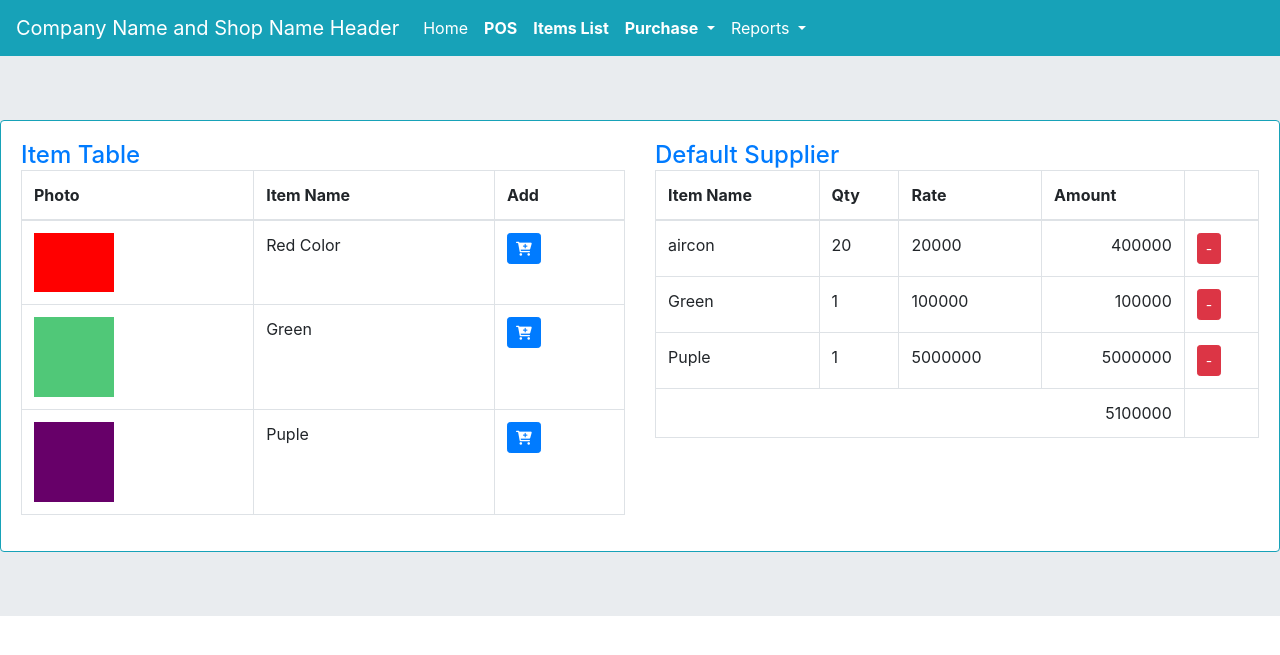
After one commit to thetnaingtunerp/ajax_invoice, a Django app: page /add_purchase_voc/1/ in a window 1280 px wide. The commit adds this page. Shown: the top 655 px of the page. Run offline with Django 5.2, Linux system fonts and the light colour scheme; data comes from the database, SQL or seed files in the repository; both versions use the stored data as it was after the commit; some libraries are stand-ins or nearby versions.

Commit message:
update purchase data

```diff
--- a/pos/myapp/admin.py
+++ b/pos/myapp/admin.py
@@ -6,3 +6,4 @@ admin.site.register(invoice)
 admin.site.register(invitem)
 admin.site.register(invoice_heading)
 admin.site.register(supplierinfo)
+admin.site.register(purchaseitems)
--- a/pos/myapp/models.py
+++ b/pos/myapp/models.py
@@ -66,7 +66,7 @@ class purchasevoc(models.Model):
     updated_at = models.DateTimeField(auto_now=True)
 
     def __str__(self):
-        return self.suppliername
+        return f"{self.id}"
 
 class purchaseitems(models.Model):
     purvoc = models.ForeignKey(purchasevoc,on_delete=models.CASCADE)
--- a/pos/myapp/urls.py
+++ b/pos/myapp/urls.py
@@ -29,4 +29,6 @@ urlpatterns = [
 	path('update_supplier/', views.update_supplier, name='update_supplier'),
 	path('supplier_to_vouc/', views.supplier_to_vouc, name='supplier_to_vouc'),
 	path('purchase_invoice_view/', views.purchase_invoice_view, name='purchase_invoice_view'),
+	path('add_purchase_voc/<int:id>/', views.add_purchase_voc, name='add_purchase_voc'),
+	path('save_itm_purvoc/', views.save_itm_purvoc, name='save_itm_purvoc'),
 ]
--- a/pos/myapp/views.py
+++ b/pos/myapp/views.py
@@ -229,3 +229,36 @@ def purchase_invoice_view(request):
     purvoc = purchasevoc.objects.all()
     context = {'purvoc':purvoc}
     return render(request, 'purchase_invoice_view.html', context)
+
+def add_purchase_voc(request,id):
+    context={}
+    context["itm"] = item.objects.all()
+    context["pvo"] = purchasevoc.objects.get(id=id)
+    context["pitm"] = purchaseitems.objects.filter(purvoc=id)
+    return render(request, 'add_purchase_voc.html', context)
+
+def save_itm_purvoc(request):
+    pvoid = request.GET.get('pvoid')
+    itm = request.GET.get('itm')
+    iqty = request.GET.get('iqty')
+    irate = request.GET.get('irate')
+    itmid = request.GET.get('itmid')
+
+    purvoc = purchasevoc.objects.get(id=int(pvoid))
+    itemid = int(itmid)
+    qty = int(iqty)
+    rate = int(irate)
+    amt = qty * rate
+
+    pui = purchaseitems(purvoc=purvoc, item=itm, itemid=itemid, qty=qty, rate=rate, amount=amt)
+    pui.save()
+
+    purvoc.total +=amt
+    purvoc.save()
+
+    i_obj = item.objects.get(id=itemid)
+    i_obj.price = rate
+    i_obj.stock += qty
+    i_obj.save()
+
+    return JsonResponse({'status':'success'})
--- /dev/null
+++ b/pos/templates/add_purchase_voc.html
@@ -0,0 +1,111 @@
+{% extends 'base.html' %}
+
+{% block content %}
+
+
+
+<div class="card border-info">
+  <div class="card-body row">
+
+<div class="col-md-6">
+    <a href="#" class="h4">Item Table</a>
+    <table id="purItmtbl" class="table table-bordered" style="width:100%">
+    	<thead>
+    		<tr>
+    			<th>Photo</th>
+    			<th>Item Name</th>
+
+    			<th>Add</th>
+    		</tr>
+    	</thead>
+    	<tbody>
+    		{% for i in itm %}
+    		<tr class="purtbltr">
+
+    			<td><img src="{{i.photo.url}}" width="80px"></td>
+    			<td class="iitmname">{{i.item_name}}</td>
+
+    			<td>
+    				<button type="button" class="btn btn-sm btn-primary"
+    				data-toggle="modal" data-target="#itmi-{{i.id}}">
+    				<i class="fa fa-cart-plus" aria-hidden="true"></i>
+    				</button>
+
+
+
+
+  <!-- The Modal -->
+  <div class="modal fade" id="itmi-{{i.id}}">
+    <div class="modal-dialog">
+      <div class="modal-content">
+
+        <!-- Modal Header -->
+        <div class="modal-header">
+        	<span class="itmid" hidden>{{i.id}}</span>
+          <h4 class="modal-title">{{i.item_name}}</h4>
+          <button type="button" class="close" data-dismiss="modal">&times;</button>
+        </div>
+
+        <!-- Modal body -->
+        <div class="modal-body">
+        	<label>Enter Price</label>
+          <input type="number" class="form-control irate" name="irate" value="{{i.price}}">
+          <label>Enter Quantity</label>
+          <input type="number" class="form-control iqty" name="iqty" value="1">
+        </div>
+
+        <!-- Modal footer -->
+        <div class="modal-footer">
+        	<button type="button" class="btn btn-primary puritmsave">Save</button>
+          <button type="button" class="btn btn-danger" data-dismiss="modal">Close</button>
+        </div>
+
+      </div>
+    </div>
+  </div>
+    			</td>
+    		</tr>
+    		{% endfor %}
+    	</tbody>
+    </table>
+</div>
+
+<div class="col-md-6">
+    <a href="#" class="h4">{{pvo.suppliername}}</a>
+    <span id="pvoid" hidden>{{pvo.id}}</span>
+    <table class="table table-bordered">
+    	<thead>
+    		<tr>
+    			<th>Item Name</th>
+    			<th>Qty</th>
+    			<th>Rate</th>
+    			<th>Amount</th>
+    			<th>
+
+    			</th>
+    		</tr>
+    	</thead>
+    	<tbody>
+    		{% for i in pitm %}
+    		<tr>
+    			<td>{{i.item}}</td>
+    			<td>{{i.qty}}</td>
+    			<td>{{i.rate}}</td>
+    			<td class="text-right">{{i.amount}}</td>
+    			<td>
+    				<button type="button" class="btn btn-sm btn-danger">-</button>
+    			</td>
+    		</tr>
+    		{% endfor %}
+    		<tr>
+    			<td colspan="4" class="text-right">{{pvo.total}}</td>
+    		</tr>
+    	</tbody>
+    </table>
+</div>
+
+
+</div>
+</div>
+
+{% endblock content %}
--- a/pos/templates/base.html
+++ b/pos/templates/base.html
@@ -43,9 +43,9 @@
           <strong>Purchase</strong>
         </a>
         <div class="dropdown-menu">
-          <a class="dropdown-item" href="{% url 'myapp:supplier_info' %}">Supplier Info</a>
-          <a class="dropdown-item" href="{% url 'myapp:sale_item_report' %}">Purchase Voucher</a>
-          <a class="dropdown-item" href="{% url 'myapp:sale_amount_report' %}">Purchase Report</a>
+          <a class="dropdown-item" href="{% url 'myapp:supplier_info' %}">Supplier</a>
+          <a class="dropdown-item" href="{% url 'myapp:purchase_invoice_view' %}">Invoice</a>
+          <a class="dropdown-item" href="{% url 'myapp:purchase_invoice_view' %}">Report</a>
         </div>
       </li>
       <li class="nav-item dropdown">
@@ -67,12 +67,12 @@
 <!-- Jumbotron -->
 
     <div class="jumbotron jumbotron-fluid">
-  <div class="container-fluid">
+  <!-- <div class="container-fluid"> -->
 
 {% block content %}
 {% endblock content %}
 
-  </div>
+  <!-- </div> -->
 </div>
 
 <!-- End Jumbotron -->
@@ -231,6 +231,41 @@ $("#supplierTblBdy").on('click', '.supliPur', function() {
 
 });//end create purchase voucher
 
+//start item to purchase voucher
+$("#purItmtbl").on('click', '.puritmsave', function() {
+    var purtbltr = $(this).closest(".purtbltr");
+    var iqty = purtbltr.find(".iqty").val();
+    var irate = purtbltr.find(".irate").val();
+    var itm = purtbltr.find(".iitmname").html();
+    var itmid = purtbltr.find(".itmid").html();
+    var pvoid = $("#pvoid").html();
+    // console.log(pvoid);
+    $.ajax({
+        url: "/save_itm_purvoc/",
+        method: "GET",
+        data:{pvoid:pvoid, itm:itm, itmid:itmid, iqty:iqty, irate:irate},
+        success: function(data){
+        // console.log(data.status);
+
+        // alert('Item Add Successfully');
+        window.setTimeout(function(){ } ,1000);
+                        location.reload();
+
+        // window.location.href = '/purchase_invoice_view/';
+
+        },
+        error:function(){
+        alert('having some error contact to developer');
+        },
+
+    });//end ajax
+
+
+});//end item to purchase voucher
+
+
+
+
 
 });
 
@@ -245,8 +280,6 @@ $("#supplierTblBdy").on('click', '.supliPur', function() {
     // paging: false,
     // scrollCollapse: true,
     // scrollY: '600px'
-
-
 });
 
 //for sale amount report table
@@ -278,14 +311,17 @@ new DataTable('#saleitmrep', {
 });
 
 
-// new DataTable('#supplierInfo', {
-//     layout: {
-//         topStart: {
-//             buttons: ['copy', 'excel', 'pdf', 'print']
-//         }
-//     }
-// });
+new DataTable('#purVocView', {
+    layout: {
+        topStart: {
+            buttons: ['copy', 'excel', 'pdf', 'print']
+        }
+    }
+});
+
+
 $('#supplierInfo').DataTable();
+// $('#purItmtbl').DataTable();
 
 
 } );
--- a/pos/templates/supplier_info.html
+++ b/pos/templates/supplier_info.html
@@ -14,7 +14,7 @@
     <a href="#" class="h4">Supplier Infomation Table</a>
 
     <button type="button" class="btn btn-success" data-toggle="modal" data-target="#newSuplierModal">
-                    <i class="fa-solid fa-user-plus"></i>
+                    <i class="fa-solid fa-user-plus">supplier</i>
                     </button>
 
 </div>
```
Also changed, not shown: pos/templates/purchase_invoice_view.html (+7 -1 lines), pos/db.sqlite3.
